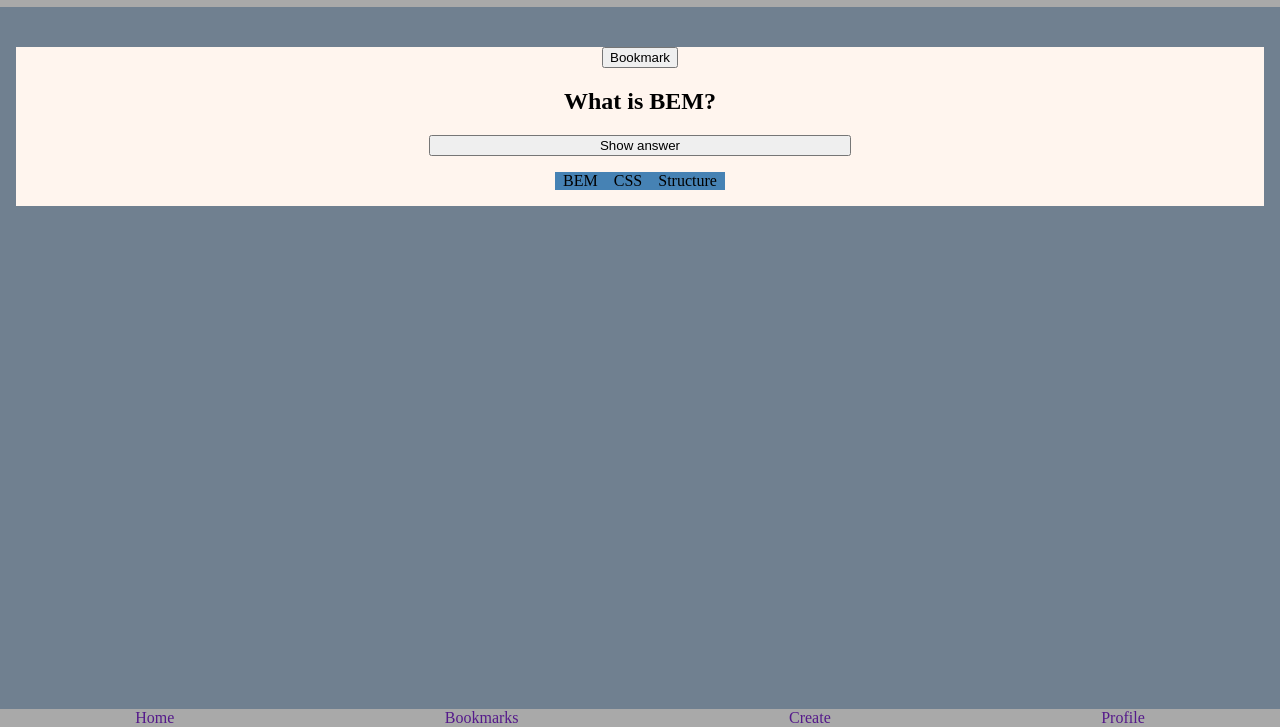
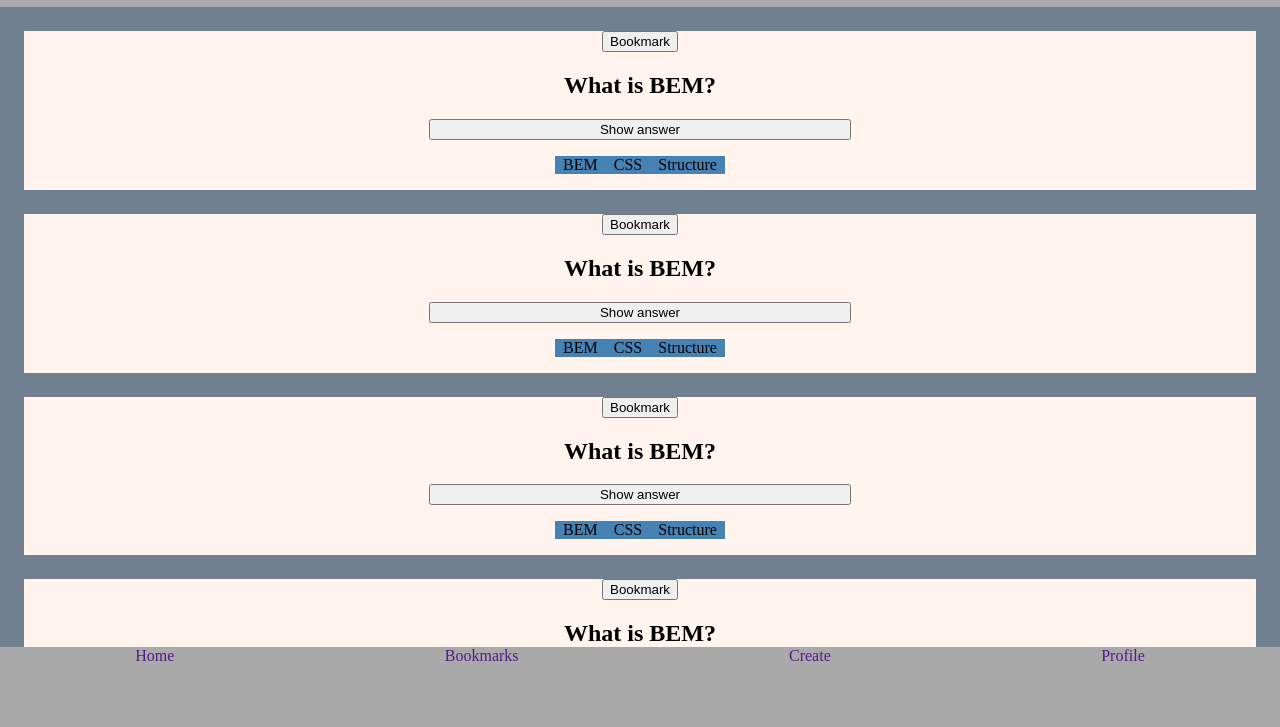
Before and after one commit to mortaen/quiz-app, a website built with Vite: page index.html in a window 1280 px wide. Shown: the part 73-800 px from the top of the page. Built offline with nearby package versions, Linux system fonts and the light colour scheme.

Commit message:
add more sections, add grid to body

```diff
--- a/css/_base.css
+++ b/css/_base.css
@@ -8,4 +8,12 @@ html {
   body {
       background-color:slategray;
       margin: 0;
+      display: grid;
+      grid-template-rows: 10vh auto 10vh;
+      height: 100vh;
   }
+
+  main {
+      padding: 3vh;
+      overflow: auto;
+  }
--- a/css/components/card.css
+++ b/css/components/card.css
@@ -3,13 +3,7 @@
     display: flex;
     flex-direction: column;
     align-items: center;
-    margin-bottom: 2vh;
-    margin-left: 2vh;
-    margin-right: 2vh;
-}
-
-.card__firstcard {
-    margin-top: 15vh;
+    margin-bottom: 3vh;
 }
 
 .tags {
--- a/css/components/footer.css
+++ b/css/components/footer.css
@@ -1,6 +1,13 @@
 .footer {
-    position: fixed;
-    bottom: 0;
     width: 100%;
     background-color: darkgrey;
 }
+
+.navbar {
+    display: flex;
+    justify-content: space-around;
+}
+
+.navbar__link {
+    text-decoration: none;
+}
--- a/css/components/header.css
+++ b/css/components/header.css
@@ -1,7 +1,6 @@
 .header {
     background-color: darkgrey;
-    position: fixed;
-    top: 0;
+
     width: 100%;
 }
 
--- a/css/components/navbar.css
+++ /dev/null
@@ -1,8 +0,0 @@
-.navbar {
-    display: flex;
-    justify-content:space-around;
-}
-
-.navbar__link {
-    text-decoration: none;
-}
--- a/css/styles.css
+++ b/css/styles.css
@@ -2,4 +2,3 @@
 @import './components/card.css';
 @import './components/header.css';
 @import './components/footer.css';
-@import './components/navbar.css';
--- a/index.html
+++ b/index.html
@@ -15,7 +15,75 @@
         <h1 class="header__title">Quiz-App</h1>
     </header>
     <main>
-        <section class="card card__firstcard">
+        <section class="card">
+            <button class="card__bookmark">Bookmark</button>
+            <h2 class="card__question">What is BEM?</h2>
+            <button class="card__showanswer">Show answer</button>
+            <p class="card__answer card__answer--hidden">
+                Lorem, ipsum dolor sit amet consectetur adipisicing elit. Esse amet
+                eligendi dignissimos nam, consectetur repellat? Ipsam, totam porro.
+                Placeat, quae cupiditate deleniti veritatis in autem expedita
+                voluptate vero nisi hic?
+            </p>
+            <ul class="tags">
+                <li class="tags__item">BEM</li>
+                <li class="tags__item">CSS</li>
+                <li class="tags__item">Structure</li>
+            </ul>
+        </section>
+
+        <section class="card">
+            <button class="card__bookmark">Bookmark</button>
+            <h2 class="card__question">What is BEM?</h2>
+            <button class="card__showanswer">Show answer</button>
+            <p class="card__answer card__answer--hidden">
+                Lorem, ipsum dolor sit amet consectetur adipisicing elit. Esse amet
+                eligendi dignissimos nam, consectetur repellat? Ipsam, totam porro.
+                Placeat, quae cupiditate deleniti veritatis in autem expedita
+                voluptate vero nisi hic?
+            </p>
+            <ul class="tags">
+                <li class="tags__item">BEM</li>
+                <li class="tags__item">CSS</li>
+                <li class="tags__item">Structure</li>
+            </ul>
+        </section>
+
+        <section class="card">
+            <button class="card__bookmark">Bookmark</button>
+            <h2 class="card__question">What is BEM?</h2>
+            <button class="card__showanswer">Show answer</button>
+            <p class="card__answer card__answer--hidden">
+                Lorem, ipsum dolor sit amet consectetur adipisicing elit. Esse amet
+                eligendi dignissimos nam, consectetur repellat? Ipsam, totam porro.
+                Placeat, quae cupiditate deleniti veritatis in autem expedita
+                voluptate vero nisi hic?
+            </p>
+            <ul class="tags">
+                <li class="tags__item">BEM</li>
+                <li class="tags__item">CSS</li>
+                <li class="tags__item">Structure</li>
+            </ul>
+        </section>
+
+        <section class="card">
+            <button class="card__bookmark">Bookmark</button>
+            <h2 class="card__question">What is BEM?</h2>
+            <button class="card__showanswer">Show answer</button>
+            <p class="card__answer card__answer--hidden">
+                Lorem, ipsum dolor sit amet consectetur adipisicing elit. Esse amet
+                eligendi dignissimos nam, consectetur repellat? Ipsam, totam porro.
+                Placeat, quae cupiditate deleniti veritatis in autem expedita
+                voluptate vero nisi hic?
+            </p>
+            <ul class="tags">
+                <li class="tags__item">BEM</li>
+                <li class="tags__item">CSS</li>
+                <li class="tags__item">Structure</li>
+            </ul>
+        </section>
+
+        <section class="card">
             <button class="card__bookmark">Bookmark</button>
             <h2 class="card__question">What is BEM?</h2>
             <button class="card__showanswer">Show answer</button>
```
